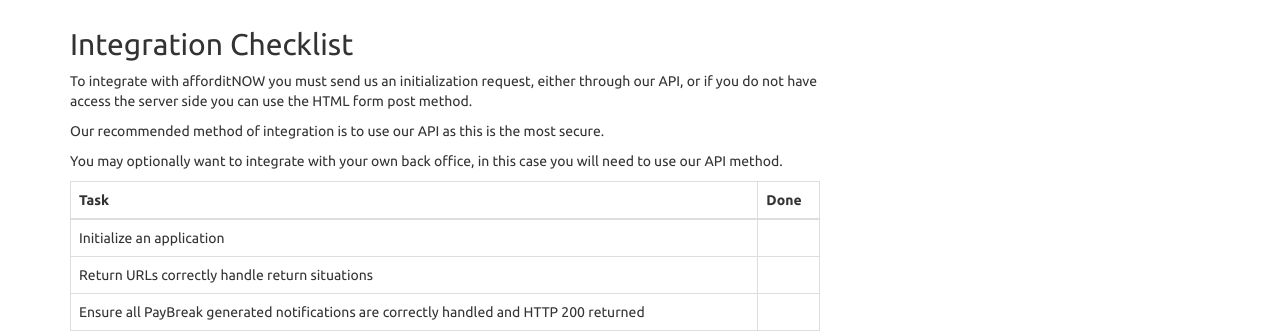
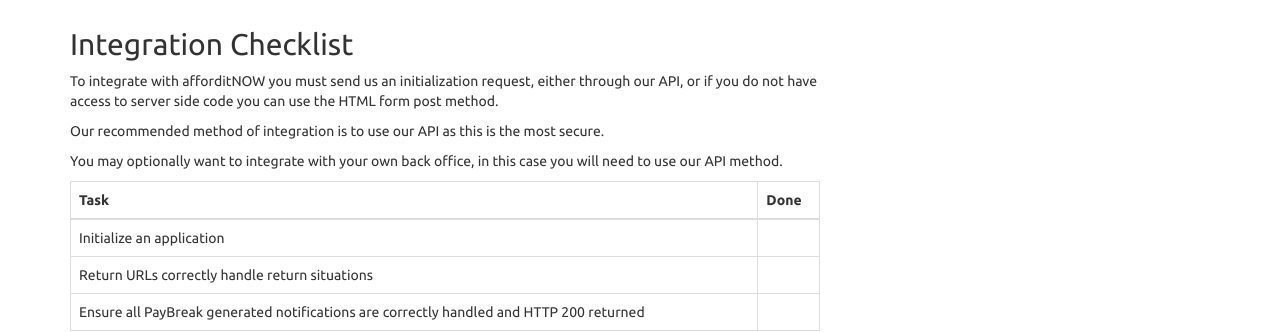
Before and after one commit to PayBreak/retailer-integration-guide, a Jekyll site: the page built from index.md, in a window 1280 px wide and 900 px high, scrolled down 8491 px. Shown: the part 474-806 px from the top of the window. Built offline with Jekyll 4.4.1, drawn with Linux system fonts in a browser that asks for light colours; nearby versions of some CDN libraries; Markdown is read by kramdown in place of the engine named in the settings.

Commit message:
Update index.md

```diff
--- a/index.md
+++ b/index.md
@@ -330,7 +330,7 @@ Client-side JavaScript or API
 ## Integration Checklist
 
 To integrate with {{ site.data.globals.brandname }} you must send us an
-initialization request, either through our API, or if you do not have access the server side you can use the HTML form post method.
+initialization request, either through our API, or if you do not have access to server side code you can use the HTML form post method.
 
 Our recommended method of integration is to use our API as this is the most secure.
 
```
